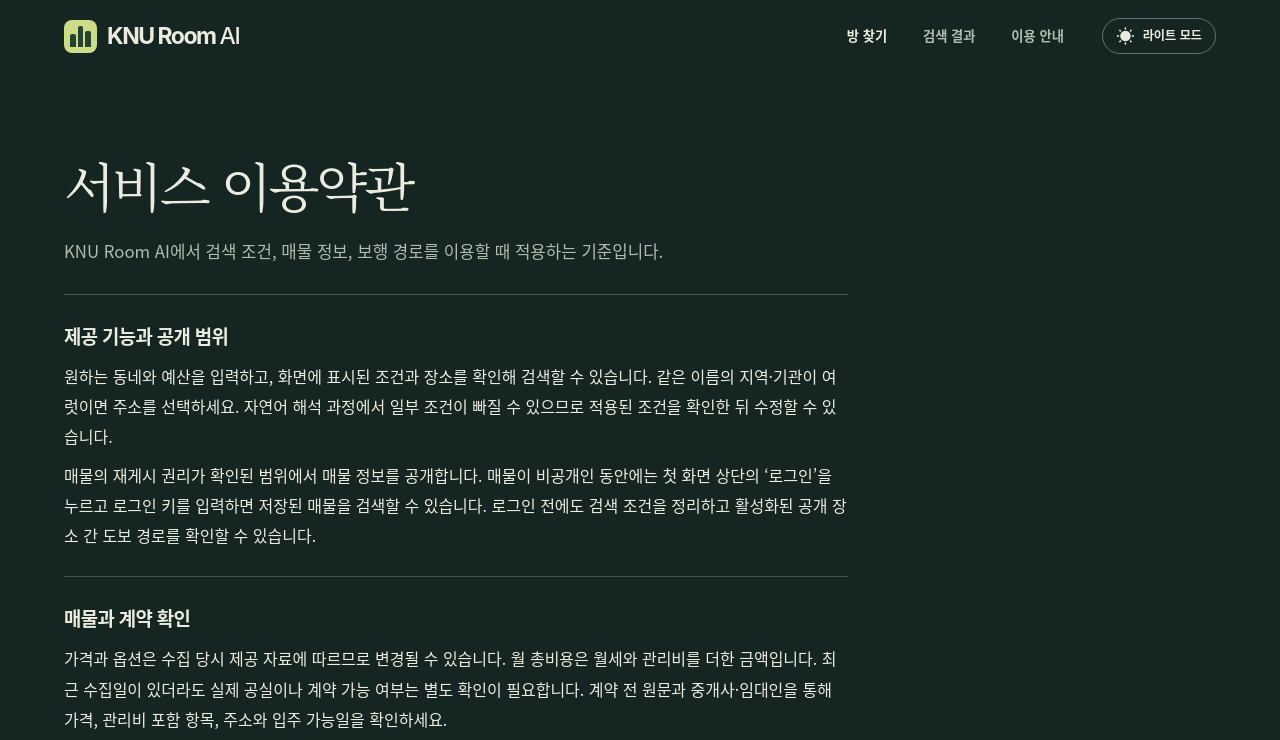
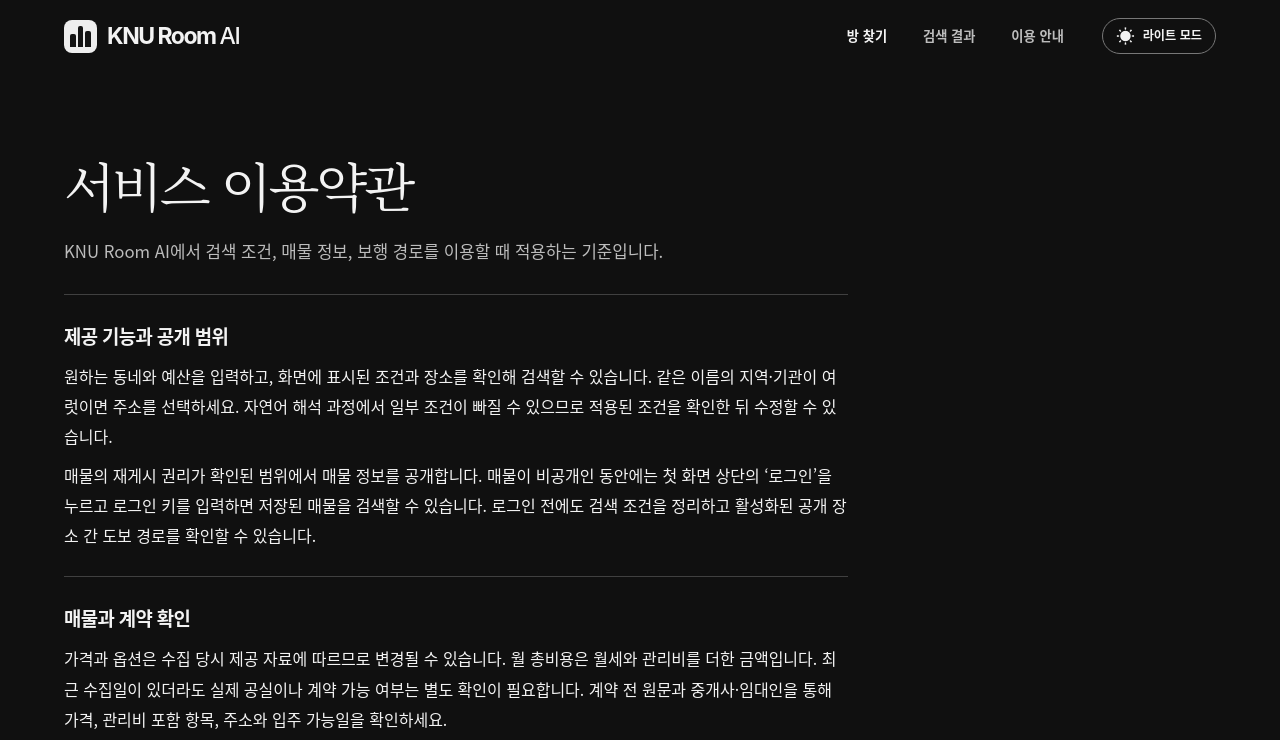
Before and after one commit to wsbang0002/KR-Room-AI, a website: page public/terms.html in a window 1280 px wide. Both pictures are taken after a click on the button "다크 모드". Shown: the top 740 px of the page. Drawn offline with Linux system fonts and the light colour scheme.

Commit message:
Use a black dark theme and a studio interior on the homepage

```diff
--- a/public/admin/style.css
+++ b/public/admin/style.css
@@ -6,6 +6,7 @@
   --ink: #183e31;
   --muted: #536558;
   --line: #c4ccbe;
+  --field-edge: var(--line);
   --action: #144d39;
   --on-action: #f3f6c6;
   --chip: #dde8d8;
@@ -17,17 +18,18 @@
 }
 :root[data-theme="dark"] {
   color-scheme: dark;
-  --bg: #17241f;
-  --surface: #21332b;
-  --field: #182820;
-  --ink: #e7eddf;
-  --muted: #b4c5b4;
-  --line: #455d4f;
-  --action: #dae994;
-  --on-action: #213621;
-  --chip: #344b3b;
+  --bg: #101010;
+  --surface: #1b1b1b;
+  --field: #131313;
+  --ink: #f3f3f3;
+  --muted: #bcbcbc;
+  --line: #404040;
+  --field-edge: #757575;
+  --action: #eee;
+  --on-action: #141414;
+  --chip: #303030;
   --warn: #f0bc8b;
-  --focus: #ccdf8e;
+  --focus: #fff;
 }
 *, *::before, *::after { box-sizing: border-box; }
 [hidden] { display: none !important; }
@@ -49,12 +51,12 @@ h2 { margin: 0 0 20px; font-size: 22px; }
 h3 { font-size: 17px; }
 label { display: block; margin-block: 12px 6px; font-size: 14px; font-weight: 650; }
 button,input,textarea { font: inherit; }
-button { color: var(--ink); border: 1px solid var(--line); background: var(--field); border-radius: 8px; min-height: 42px; padding: 7px 14px; cursor: pointer; }
+button { color: var(--ink); border: 1px solid var(--field-edge); background: var(--field); border-radius: 8px; min-height: 42px; padding: 7px 14px; cursor: pointer; }
 button:disabled { cursor: default; opacity: .56; }
 button:enabled:hover { border-color: var(--action); }
 button:focus-visible, a:focus-visible, summary:focus-visible, input:focus-visible, textarea:focus-visible { outline: 2px solid var(--focus); outline-offset: 3px; }
 button.primary { color: var(--on-action); background: var(--action); border-color: var(--action); font-weight: 700; }
-input, textarea { display: block; width: 100%; color: var(--ink); background: var(--field); border: 1px solid var(--line); border-radius: 7px; padding: 12px 14px; }
+input, textarea { display: block; width: 100%; color: var(--ink); background: var(--field); border: 1px solid var(--field-edge); border-radius: 7px; padding: 12px 14px; }
 textarea { resize: vertical; }
 input::placeholder,textarea::placeholder { color: var(--muted); }
 #loginForm button { margin-block-start: 18px; width: 100%; }
--- a/public/style.css
+++ b/public/style.css
@@ -19,34 +19,40 @@
   --hero: #203d33;
   --hero-rgb: 32, 61, 51;
   --hero-text: #f7f3df;
+  --hero-description: #f0f2df;
   --hero-accent: #dce7a7;
   --footer: #e8e6da;
+  --result-edge: #8e9e75;
+  --shadow-rgb: 12, 29, 22;
   --serif: 'Instrument Serif', 'Nanum Myeongjo', 'Noto Serif KR', 'Noto Serif CJK KR', 'Batang', serif;
   --sans: 'Instrument Sans', 'Pretendard', 'Apple SD Gothic Neo', 'Malgun Gothic', 'Noto Sans KR', 'Noto Sans CJK KR', system-ui, sans-serif;
 }
 :root[data-theme="dark"] {
   color-scheme: dark;
-  --paper: #152521;
-  --surface: #20332d;
-  --ink: #ebecdf;
-  --muted: #b1bcb1;
-  --line: #41534a;
-  --line-strong: #637166;
-  --wash: #273b32;
-  --soft: #314639;
-  --field: #182b25;
-  --field-edge: #516458;
-  --chip: #344a36;
-  --accent: #cddc89;
-  --action: #d2e27a;
-  --action-text: #1d3228;
-  --link: #d0df99;
-  --focus: #d3e58d;
-  --hero: #152e29;
-  --hero-rgb: 21, 46, 41;
-  --hero-text: #f2efdf;
-  --hero-accent: #d7e49e;
-  --footer: #11201c;
+  --paper: #101010;
+  --surface: #1b1b1b;
+  --ink: #f3f3f3;
+  --muted: #bcbcbc;
+  --line: #404040;
+  --line-strong: #777;
+  --wash: #202020;
+  --soft: #323232;
+  --field: #131313;
+  --field-edge: #757575;
+  --chip: #303030;
+  --accent: #eee;
+  --action: #eee;
+  --action-text: #141414;
+  --link: #ddd;
+  --focus: #fff;
+  --hero: #141414;
+  --hero-rgb: 20, 20, 20;
+  --hero-text: #e4e4e4;
+  --hero-description: #e8e8e8;
+  --hero-accent: #fff;
+  --footer: #0c0c0c;
+  --result-edge: #808080;
+  --shadow-rgb: 0, 0, 0;
 }
 * { box-sizing: border-box; }
 html { scroll-behavior: smooth; scroll-padding-top: 1.5rem; }
@@ -72,7 +78,7 @@ button:disabled { cursor: wait; opacity: .6; }
 .brand-mark i { width: 6px; height: 13px; display: block; background: currentColor; border-radius: 2px 2px 0 0; }
 .brand-mark i:nth-child(2) { height: 21px; }
 .brand-mark i:nth-child(3) { height: 16px; }
-:root[data-theme="dark"] .brand-mark { background: var(--accent); color: #264331; }
+:root[data-theme="dark"] .brand-mark { background: var(--accent); color: var(--action-text); }
 .main-nav { display: flex; align-items: stretch; align-self: stretch; gap: clamp(1.25rem, 2.8vw, 2.7rem); margin-left: auto; }
 .main-nav a { display: inline-flex; align-items: center; border-bottom: 2px solid transparent; padding: 2px 0 0; color: var(--muted); font-size: .83rem; font-weight: 630; text-decoration: none; }
 .main-nav a:first-child, .main-nav a:hover { color: var(--ink); }
@@ -82,8 +88,8 @@ button:disabled { cursor: wait; opacity: .6; }
 .theme-toggle:hover { background: var(--wash); }
 .account-action { min-height: 36px; padding: 0 17px; border: 1px solid transparent; border-radius: 50px; background: var(--action); color: var(--action-text); font-size: .83rem; font-weight: 650; white-space: nowrap; }
 .account-action:hover, #login-submit:hover { filter: brightness(.92); }
-.login-dialog { width: min(24rem, calc(100% - 32px)); max-height: calc(100% - 32px); overflow: auto; padding: clamp(22px, 5vw, 32px); border: 1px solid var(--line-strong); border-radius: 16px; background: var(--surface); color: var(--ink); box-shadow: 0 24px 72px rgba(12, 29, 22, .3); }
-.login-dialog::backdrop { background: rgb(12 27 22 / 65%); }
+.login-dialog { width: min(24rem, calc(100% - 32px)); max-height: calc(100% - 32px); overflow: auto; padding: clamp(22px, 5vw, 32px); border: 1px solid var(--line-strong); border-radius: 16px; background: var(--surface); color: var(--ink); box-shadow: 0 24px 72px rgba(var(--shadow-rgb), .3); }
+.login-dialog::backdrop { background: rgba(var(--shadow-rgb), .65); }
 .login-dialog h2 { font-family: var(--serif); font-size: 1.8rem; letter-spacing: -.06em; line-height: 1.3; }
 #login-description { margin-top: 8px; color: var(--muted); font-size: .9rem; word-break: keep-all; }
 #login-form { margin-top: 22px; }
@@ -103,16 +109,16 @@ button:disabled { cursor: wait; opacity: .6; }
 .hero { position: relative; isolation: isolate; overflow: hidden; background: var(--hero); color: var(--hero-text); }
 .hero-picture { position: absolute; z-index: -1; inset: 0 0 0 35%; }
 .hero-picture img { width: 100%; height: 100%; display: block; object-fit: cover; object-position: 52% 53%; }
-.hero-picture::after { position: absolute; content: ''; inset: -1px; background: linear-gradient(90deg, var(--hero) 1%, rgba(var(--hero-rgb), .87) 9%, rgba(var(--hero-rgb), .32) 35%, transparent 60%), linear-gradient(0deg, rgba(18, 38, 30, .23), transparent 48%); }
+.hero-picture::after { position: absolute; content: ''; inset: -1px; background: linear-gradient(90deg, var(--hero) 1%, rgba(var(--hero-rgb), .87) 9%, rgba(var(--hero-rgb), .32) 35%, transparent 60%), linear-gradient(0deg, rgba(var(--hero-rgb), .23), transparent 48%); }
 :root[data-theme="dark"] .hero-picture img { filter: saturate(.83) brightness(.78); }
 .hero-inner { padding-block: clamp(44px, 5.3vw, 85px) clamp(77px, 6.6vw, 106px); }
 .hero h1 { position: relative; font-family: var(--serif); font-weight: 400; font-size: clamp(3.25rem, 5.2vw, 5.2rem); letter-spacing: -.08em; line-height: 1.21; }
 .hero h1 em { font-style: normal; color: var(--hero-accent); }
-.hero p { max-width: 39rem; margin-top: 1.45rem; font-size: clamp(.91rem, 1.02vw, 1.06rem); font-weight: 450; color: #f0f2df; line-height: 1.75; letter-spacing: -.025em; word-break: keep-all; }
+.hero p { max-width: 39rem; margin-top: 1.45rem; font-size: clamp(.91rem, 1.02vw, 1.06rem); font-weight: 450; color: var(--hero-description); line-height: 1.75; letter-spacing: -.025em; word-break: keep-all; }
 .mobile-break { display: none; }
 .work-area { position: relative; }
 .composer { margin-top: -36px; padding: clamp(19px, 2.35vw, 36px) clamp(20px, 3vw, 44px); border: 1px solid var(--line); border-radius: 16px; background: var(--surface); box-shadow: 0 7px 20px rgba(40, 52, 39, .055); }
-:root[data-theme="dark"] .composer { box-shadow: 0 8px 26px #08161040; }
+:root[data-theme="dark"] .composer { box-shadow: 0 8px 26px #0005; }
 .composer-head { display: flex; align-items: center; justify-content: space-between; gap: 12px; margin-bottom: 14px; }
 .composer h2 { font-size: clamp(1.13rem, 1.5vw, 1.4rem); line-height: 1.4; font-weight: 700; letter-spacing: -.055em; }
 .reset { border: 0; background: transparent; color: var(--link); font-size: .81rem; font-weight: 650; text-decoration: underline; text-underline-offset: 4px; }
@@ -146,7 +152,7 @@ textarea::placeholder { color: var(--muted); opacity: 1; }
 .results { padding: clamp(34px, 4.4vw, 62px) 0 clamp(38px, 4.5vw, 64px); }
 .section-heading { margin-bottom: 15px; }
 .section-heading h2, .guide h2 { font-size: clamp(1.42rem, 1.9vw, 1.8rem); line-height: 1.45; letter-spacing: -.06em; font-weight: 690; }
-.result-state { display: flex; align-items: center; gap: 17px; min-height: 84px; padding: 16px 22px; border-left: 3px solid #8e9e75; border-radius: 3px 9px 9px 3px; background: var(--wash); }
+.result-state { display: flex; align-items: center; gap: 17px; min-height: 84px; padding: 16px 22px; border-left: 3px solid var(--result-edge); border-radius: 3px 9px 9px 3px; background: var(--wash); }
 .result-state p { font-size: .91rem; color: var(--ink); overflow-wrap: anywhere; }
 .result-symbol { display: grid; place-items: center; flex-shrink: 0; width: 39px; height: 39px; border-radius: 50%; background: var(--soft); color: var(--link); }
 .result-symbol i { position: relative; display: block; width: 15px; height: 18px; margin-top: -3px; border: 1.7px solid currentColor; border-radius: 50% 50% 50% 2px; transform: rotate(-45deg); }
@@ -210,7 +216,7 @@ textarea::placeholder { color: var(--muted); opacity: 1; }
   .hero p { font-size: .84rem; }
   .hero-picture { left: 16%; }
   .hero-picture img { object-position: 57% 50%; }
-  .hero-picture::after { background: linear-gradient(90deg, var(--hero), rgba(var(--hero-rgb), .83) 23%, rgba(var(--hero-rgb), .39) 59%, rgba(var(--hero-rgb), .11)); }
+  .hero-picture::after { background: linear-gradient(90deg, var(--hero), rgba(var(--hero-rgb), .93) 23%, rgba(var(--hero-rgb), .7) 55%, rgba(var(--hero-rgb), .08) 94%); }
   .composer { padding: 17px 14px 18px; border-radius: 12px; }
   .composer-head { margin-bottom: 10px; }
   .query-box { display: grid; grid-template-columns: minmax(0, 1fr) auto; gap: 6px; padding: 9px; }
--- a/public/theme.js
+++ b/public/theme.js
@@ -1,6 +1,8 @@
 (() => {
   const key = 'knuroom-theme';
   const root = document.documentElement;
+  const themeColor = document.querySelector('meta[name="theme-color"]');
+  const lightThemeColor = themeColor?.content;
   const system = window.matchMedia('(prefers-color-scheme: dark)');
   const valid = value => value === 'dark' || value === 'light';
   let choice = null;
@@ -16,7 +18,7 @@
     const theme = choice || (system.matches ? 'dark' : 'light');
     const dark = theme === 'dark';
     root.dataset.theme = theme;
-    document.querySelector('meta[name="theme-color"]')?.setAttribute('content', dark ? '#152521' : '#f1efe5');
+    if (themeColor) themeColor.content = dark ? '#101010' : lightThemeColor;
     const button = document.getElementById('themeToggle');
     if (!button) return;
     const nextLabel = dark ? '라이트 모드' : '다크 모드';
```
Also changed, not shown: public/admin/index.html (+1 -0 lines), public/index.html (+3 -3 lines), public/images/neighborhood.webp (deleted), public/images/studio-room.webp (added).
